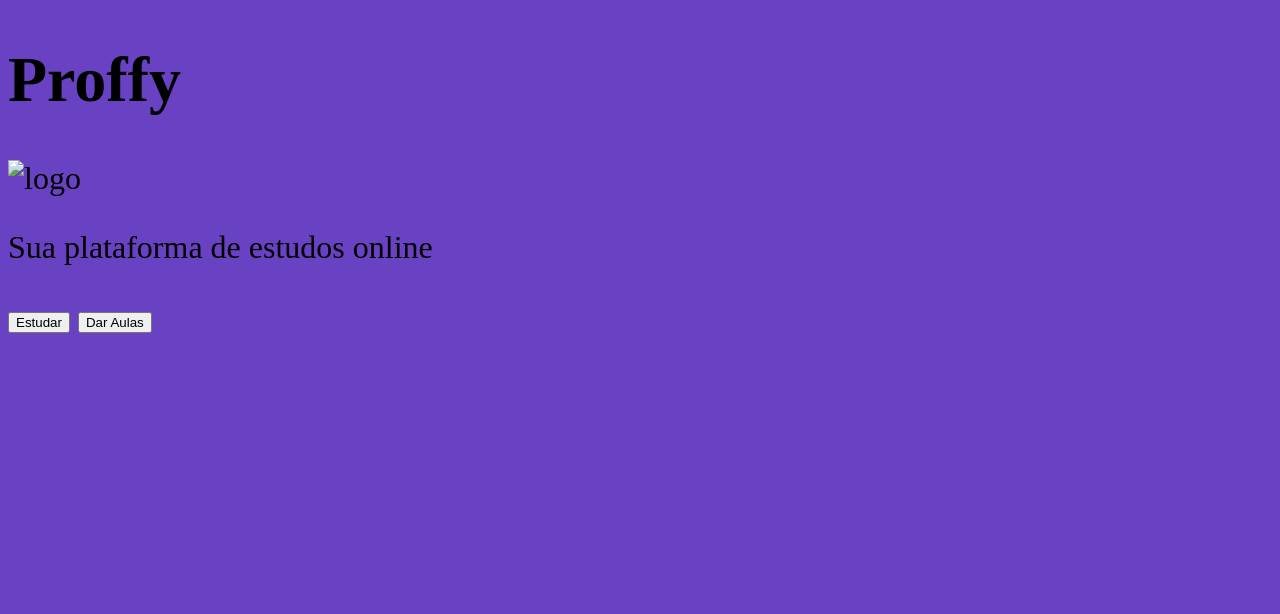
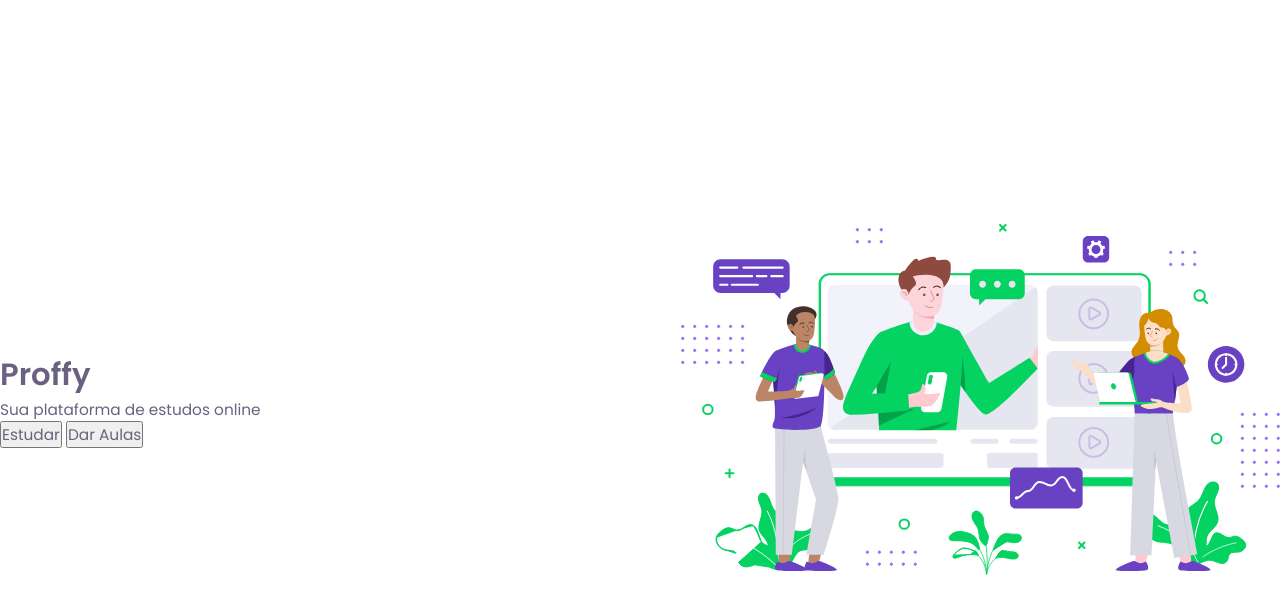
Before and after one commit to reginaldosdj/Next-Level-Week-2, a plain HTML site: page index.html in a window 1280 px wide. Drawn offline with Linux system fonts and the light colour scheme.

Commit message:
segundo commit

```diff
--- a/index.html
+++ b/index.html
@@ -2,20 +2,33 @@
 <html lang="pt-br">
 <head>
     <meta charset="UTF-8">
+
     <meta name="viewport" content="width=device-width, initial-scale=1.0">
+
     <title>Proffy | sua plataforma de estudos online</title>
+
     <link rel="stylesheet" href="style.css">
+
+    <link href="https://fonts.googleapis.com/css2?family=Archivo:wght@400;700&amp;family=Poppins:wght@400;600&amp;display=swap" rel="stylesheet">
+
 </head>
 
 <body id="page-landing">
+
+
+    <div id="container">
     <h1>Proffy</h1>
-
-    <img src="" alt="logo">
 
     <p>Sua plataforma de estudos online</p>
 
 <button>Estudar</button>
 <button>Dar Aulas</button>
+    </div>
+
+
+        <img src="/images/landing.svg">
+
+
 
 </body>
 
--- a/style.css
+++ b/style.css
@@ -20,10 +20,40 @@
     --color-box-footer: #FAFAFC;
     --color-small-info: #C1BCCC;
 /*fonte padrão 16px - 100% - 1rem */
-    font-size: 100%; /* controle das medidas rem */
+    font-size: 60%; /* controle das medidas rem */
 }
 
+*{
+    margin: 0;
+    padding: 0;
+    box-sizing: border-box;
+}
+
+
+html,
 body{
-    background-color: var(--color-primary-darker);
-    font-size: 2rem;
+    height: 100vh;
 }
+
+body {
+    background-color: var(--color-title-in-primary);
+    display: flex;
+    align-items: center;
+    justify-content: center;
+}
+
+body,
+input,
+button,
+textarea {
+    /*font: 500 1.6rem Poppins;*/
+    font-weight: 500;
+    font-family: Poppins;
+    font-size:1.6rem;
+    color: var(--color-text-base);
+}
+
+#container{
+    width: 90vw;
+    max-width: 700px;
+}
```
